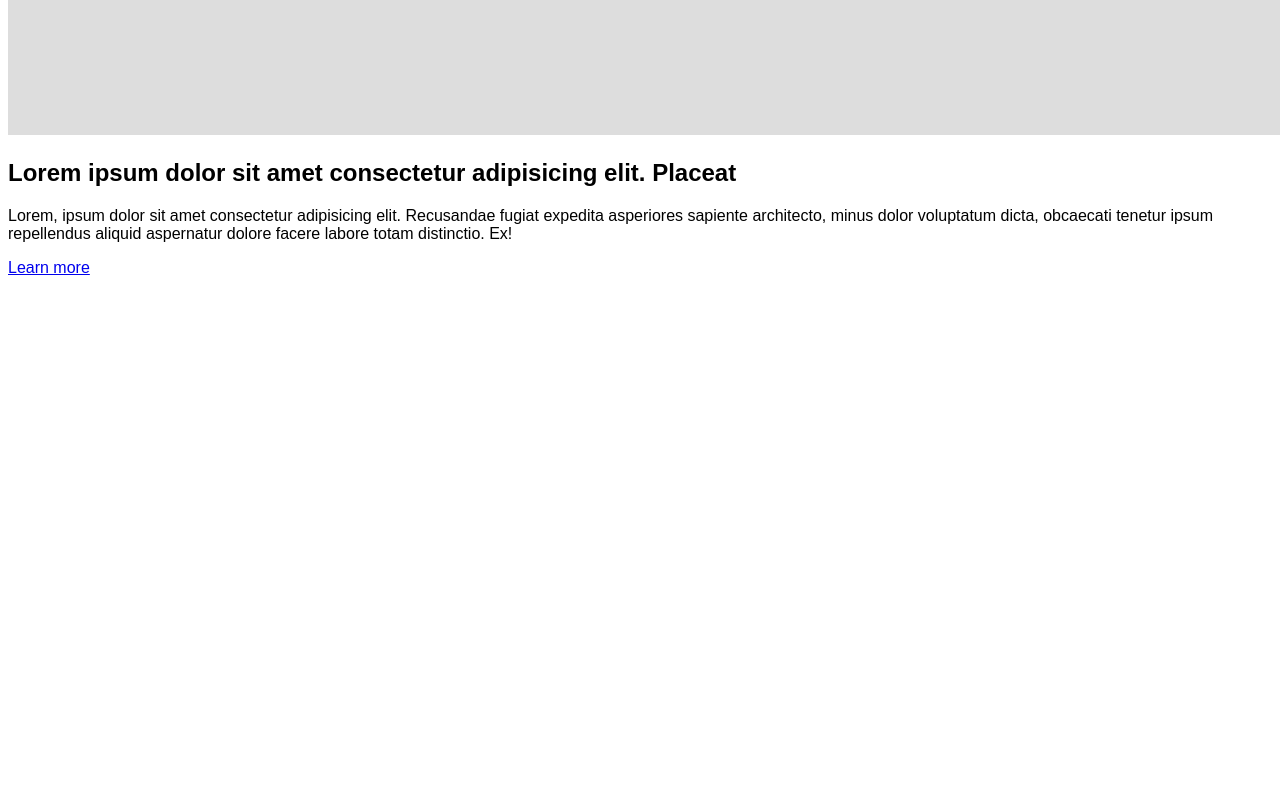
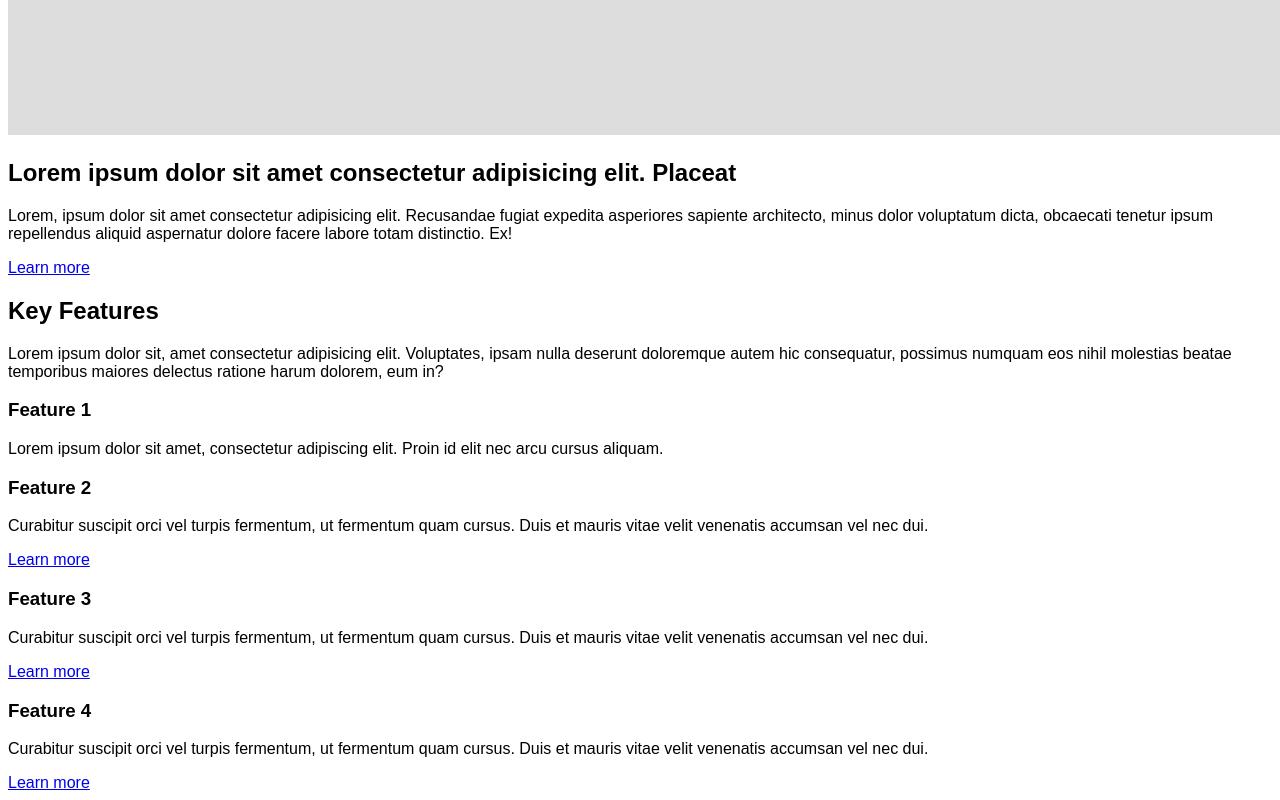
Before and after one commit to khorramk/vue-test-task-1, a Nuxt app: page / in a window 1280 px wide. Shown: the part 1115-1915 px from the top of the page. Before the commit the page ends 1400 px from the top, so only its background shows below. Built offline with nearby package versions, Linux system fonts and the light colour scheme.

Commit message:
Feature section: box of links features

```diff
--- a/app.vue
+++ b/app.vue
@@ -3,6 +3,7 @@
     <app-header></app-header>
     <app-cta></app-cta>
     <app-learn-more-cta-section></app-learn-more-cta-section>
+    <app-feature-section></app-feature-section>
   </main>
 </template>
 <style lang="scss">
--- /dev/null
+++ b/components/AppFeatureSection.vue
@@ -0,0 +1,51 @@
+<template>
+  <section id="features" class="features-section">
+    <div class="section-content">
+      <h2>Key Features</h2>
+
+      <p>
+        Lorem ipsum dolor sit, amet consectetur adipisicing elit. Voluptates,
+        ipsam nulla deserunt doloremque autem hic consequatur, possimus numquam
+        eos nihil molestias beatae temporibus maiores delectus ratione harum
+        dolorem, eum in?
+      </p>
+
+      <div class="feature-container">
+        <div class="feature">
+          <h3>Feature 1</h3>
+          <p>
+            Lorem ipsum dolor sit amet, consectetur adipiscing elit. Proin id
+            elit nec arcu cursus aliquam.
+          </p>
+        </div>
+
+        <div class="feature">
+          <h3>Feature 2</h3>
+          <p>
+            Curabitur suscipit orci vel turpis fermentum, ut fermentum quam
+            cursus. Duis et mauris vitae velit venenatis accumsan vel nec dui.
+          </p>
+          <a href="#">Learn more</a>
+        </div>
+
+        <div class="feature">
+          <h3>Feature 3</h3>
+          <p>
+            Curabitur suscipit orci vel turpis fermentum, ut fermentum quam
+            cursus. Duis et mauris vitae velit venenatis accumsan vel nec dui.
+          </p>
+          <a href="#">Learn more</a>
+        </div>
+
+        <div class="feature">
+          <h3>Feature 4</h3>
+          <p>
+            Curabitur suscipit orci vel turpis fermentum, ut fermentum quam
+            cursus. Duis et mauris vitae velit venenatis accumsan vel nec dui.
+          </p>
+          <a href="#">Learn more</a>
+        </div>
+      </div>
+    </div>
+  </section>
+</template>
```
